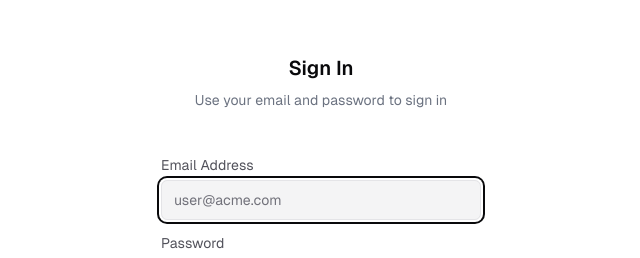
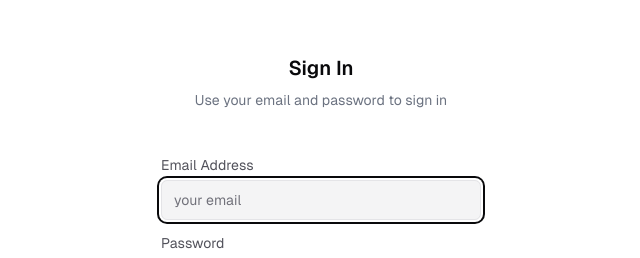
Before and after one commit to lijnati/ai-chatbot-alxswe, a Next.js app: page /login in a window 1280 px wide. Shown: the part 170-428 px from the top of the page, without its empty margins (319-959 px from the left). Built offline with nearby package versions, Linux system fonts and the light colour scheme.

Commit message:
fix: issue with (auth-form)

```diff
--- a/components/auth-form.tsx
+++ b/components/auth-form.tsx
@@ -28,7 +28,7 @@ export function AuthForm({
           name="email"
           className="bg-muted text-md md:text-sm"
           type="email"
-          placeholder="user@acme.com"
+          placeholder="your email"
           autoComplete="email"
           required
           autoFocus
```
